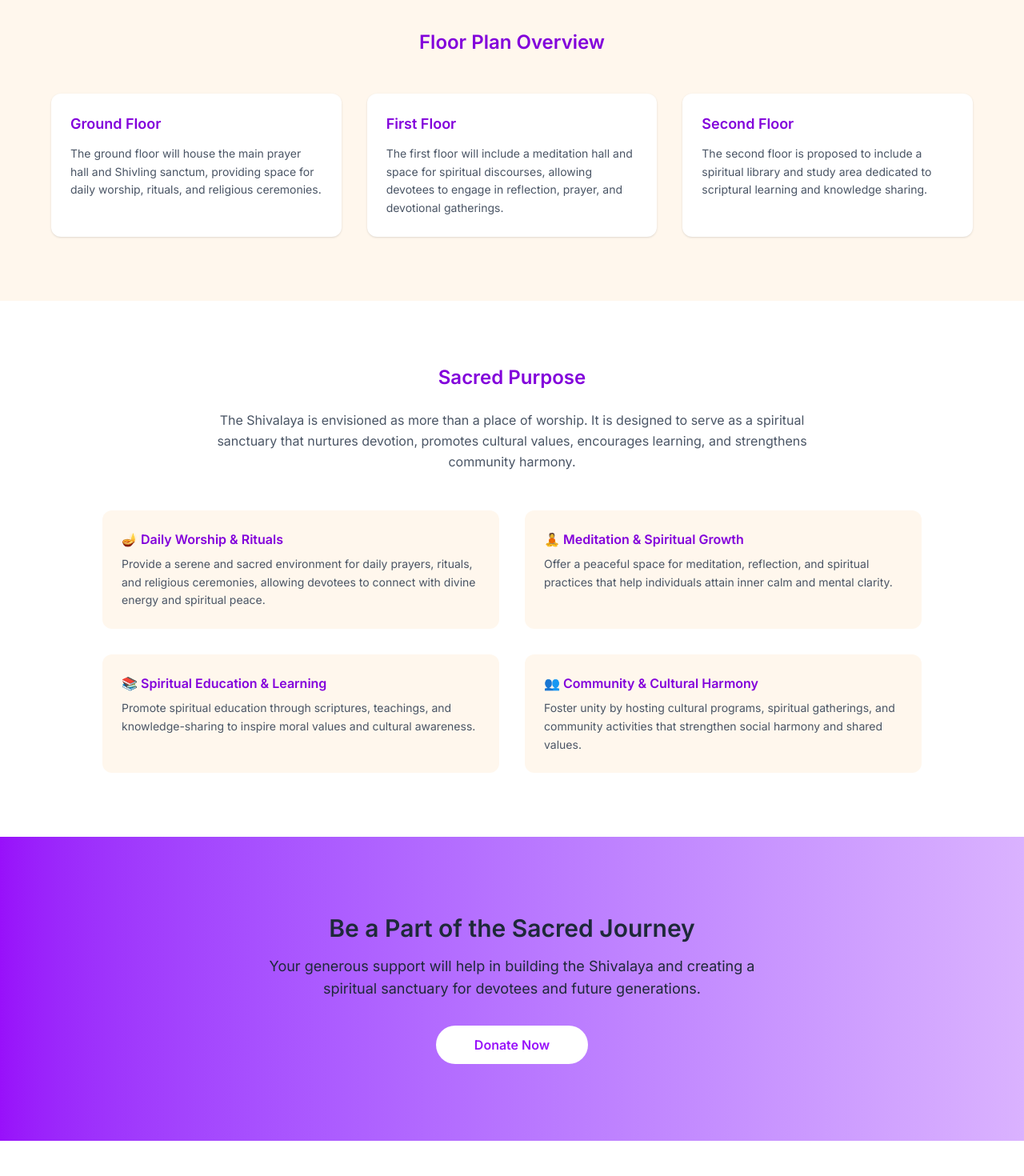
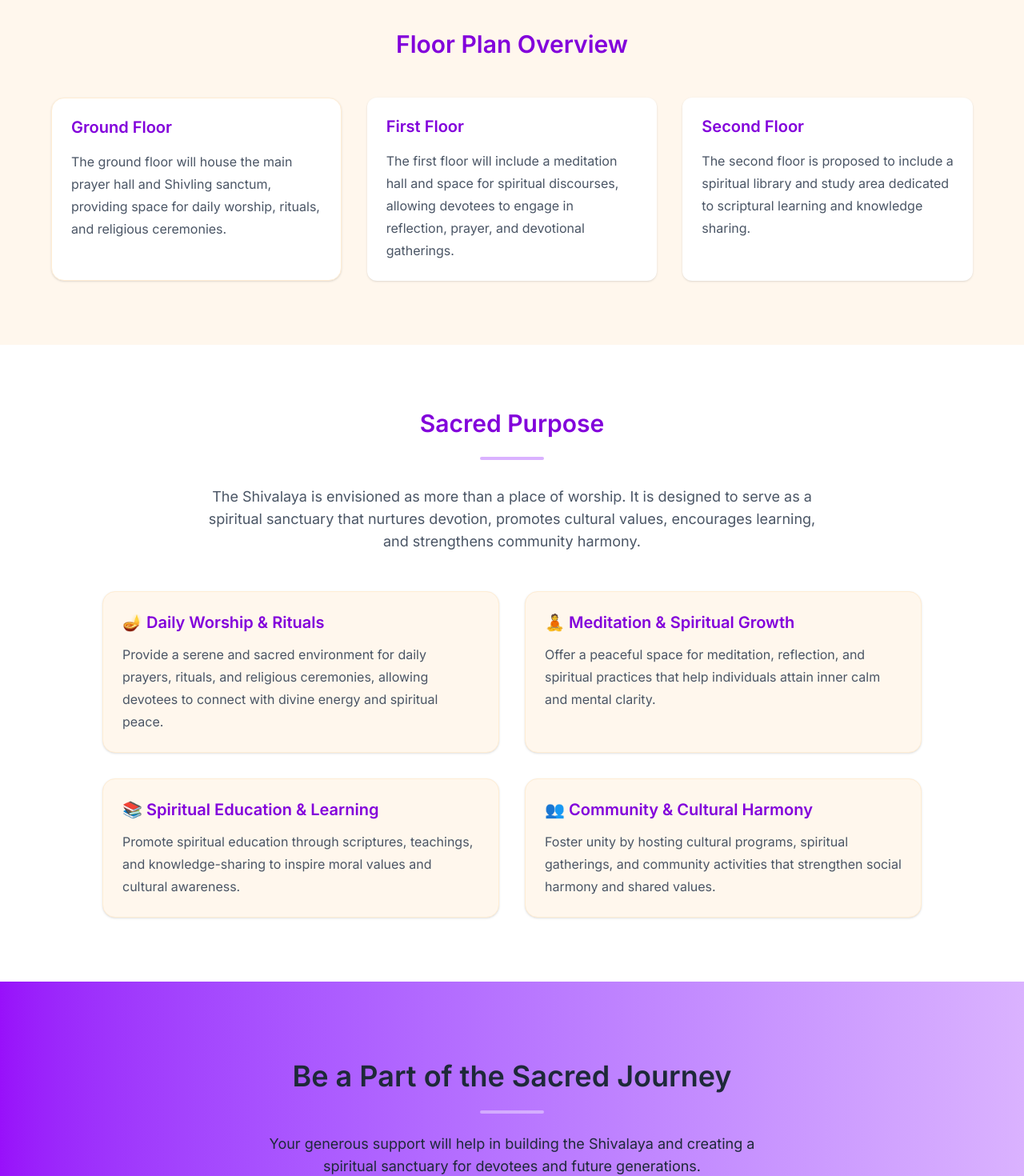
Before and after one commit to PathakAnshika/ShivTempleWebsite, a Next.js app: page /shivalaya in a window 1280 px wide. Shown: the part 1900-3370 px from the top of the page at 80% size. Before the commit the page ends 3326 px from the top, so only its background shows below. Built offline with nearby package versions, Linux system fonts and the light colour scheme.

Commit message:
Upgrade Next.js to fix security vulnerability

```diff
--- a/app/shivalaya/page.jsx
+++ b/app/shivalaya/page.jsx
@@ -115,18 +115,18 @@ export default function ShivalayaPage() {
 </section>
 
       {/* FLOOR PLAN */}
-      <section className="py-20 bg-orange-50 px-6">
-        <h2 className="text-2xl font-semibold text-center mb-12 text-purple-700">
+      <section className="py-14 sm:py-20 bg-orange-50 px-4 sm:px-6">
+        <h2 className=" text-xl sm:text-2xl md:text-3xl font-semibold text-center mb-8 sm:mb-12 text-purple-700 leading-tight ">
   Floor Plan Overview
 </h2>
 
-        <div className="grid md:grid-cols-3 gap-8 max-w-6xl mx-auto">
+        <div className="grid grid-cols-1 md:grid-cols-3 gap-5 sm:gap-8 max-w-6xl mx-auto">
 
-          <div className="bg-white p-6 rounded-xl shadow-sm">
-            <h3 className="font-semibold text-lg text-purple-700 mb-3">
+          <div className=" bg-white p-5 sm:p-6 rounded-2xl border border-orange-100 shadow-sm hover:shadow-lg hover:-translate-y-1 transition-all duration-300">
+          <h3 className=" text-lg sm:text-xl font-semibold text-purple-700 mb-3 sm:mb-4 leading-tight ">
   Ground Floor
 </h3>
-            <p className="text-gray-600 text-sm leading-relaxed">
+            <p className=" text-gray-600 text-sm sm:text-base leading-7 ">
               The ground floor will house the main prayer hall and Shivling
               sanctum, providing space for daily worship, rituals, and
               religious ceremonies.
@@ -134,10 +134,10 @@ export default function ShivalayaPage() {
           </div>
 
           <div className="bg-white p-6 rounded-xl shadow-sm">
-            <h3 className="font-semibold text-lg text-purple-700 mb-3">
+           <h3 className=" text-lg sm:text-xl font-semibold text-purple-700 mb-3 sm:mb-4 leading-tight ">
   First Floor
 </h3>
-            <p className="text-gray-600 text-sm leading-relaxed">
+             <p className=" text-gray-600 text-sm sm:text-base leading-7 ">
               The first floor will include a meditation hall and space for
               spiritual discourses, allowing devotees to engage in reflection,
               prayer, and devotional gatherings.
@@ -145,10 +145,10 @@ export default function ShivalayaPage() {
           </div>
 
           <div className="bg-white p-6 rounded-xl shadow-sm">
-            <h3 className="font-semibold text-lg text-purple-700 mb-3">
+            <h3 className=" text-lg sm:text-xl font-semibold text-purple-700 mb-3 sm:mb-4 leading-tight ">
   Second Floor
 </h3>
-            <p className="text-gray-600 text-sm leading-relaxed">
+             <p className=" text-gray-600 text-sm sm:text-base leading-7 ">
               The second floor is proposed to include a spiritual library and
               study area dedicated to scriptural learning and knowledge sharing.
             </p>
@@ -157,83 +157,148 @@ export default function ShivalayaPage() {
         </div>
       </section>
 
-     <section className="py-20 px-6 bg-white">
+     <section className="py-14 sm:py-20 px-4 sm:px-6 bg-white">
   <div className="max-w-5xl mx-auto text-center">
 
-    <h2 className="text-2xl font-semibold text-purple-700 mb-6">
+    {/* Heading */}
+    <h2
+      className=" text-xl sm:text-2xl md:text-3xl font-semibold text-purple-700 mb-4 sm:mb-6 ">
       Sacred Purpose
     </h2>
 
-    <p className="text-gray-600 max-w-3xl mx-auto mb-12 leading-relaxed">
+    {/* Divider */}
+    <div className="w-16 sm:w-20 h-1 bg-purple-300 mx-auto rounded-full mb-6 sm:mb-8"></div>
+
+    {/* Description */}
+    <p
+      className=" text-gray-600 text-sm sm:text-base md:text-lg max-w-3xl mx-auto mb-8 sm:mb-12 leading-7 sm:leading-relaxedpx-2"
+    >
       The Shivalaya is envisioned as more than a place of worship. It is designed
       to serve as a spiritual sanctuary that nurtures devotion, promotes cultural
       values, encourages learning, and strengthens community harmony.
    </p>
 
-    <div className="grid md:grid-cols-2 gap-8 text-left">
+    <div className="grid grid-cols-1 md:grid-cols-2 gap-5 sm:gap-8 text-left">
 
-      <div className="bg-orange-50 p-6 rounded-xl">
-        <h3 className="font-semibold text-purple-700 mb-2">
+  <div className="bg-orange-50 p-5 sm:p-6 rounded-2xl border border-orange-100 shadow-sm hover:shadow-md transition">
+    <h3 className="text-lg sm:text-xl font-semibold text-purple-700 mb-3">
       🪔 Daily Worship & Rituals
     </h3>
-        <p className="text-gray-600 text-sm leading-relaxed">
+
+    <p className="text-gray-600 text-sm sm:text-base leading-7">
       Provide a serene and sacred environment for daily prayers, rituals,
       and religious ceremonies, allowing devotees to connect with divine
       energy and spiritual peace.
     </p>
   </div>
 
-      <div className="bg-orange-50 p-6 rounded-xl">
-        <h3 className="font-semibold text-purple-700 mb-2">
+  <div className="bg-orange-50 p-5 sm:p-6 rounded-2xl border border-orange-100 shadow-sm hover:shadow-md transition">
+    <h3 className="text-lg sm:text-xl font-semibold text-purple-700 mb-3">
       🧘 Meditation & Spiritual Growth
     </h3>
-        <p className="text-gray-600 text-sm leading-relaxed">
+
+    <p className="text-gray-600 text-sm sm:text-base leading-7">
       Offer a peaceful space for meditation, reflection, and spiritual
       practices that help individuals attain inner calm and mental clarity.
     </p>
   </div>
 
-      <div className="bg-orange-50 p-6 rounded-xl">
-        <h3 className="font-semibold text-purple-700 mb-2">
+  <div className="bg-orange-50 p-5 sm:p-6 rounded-2xl border border-orange-100 shadow-sm hover:shadow-md transition">
+    <h3 className="text-lg sm:text-xl font-semibold text-purple-700 mb-3">
       📚 Spiritual Education & Learning
     </h3>
-        <p className="text-gray-600 text-sm leading-relaxed">
+
+    <p className="text-gray-600 text-sm sm:text-base leading-7">
       Promote spiritual education through scriptures, teachings, and
       knowledge-sharing to inspire moral values and cultural awareness.
     </p>
   </div>
 
-      <div className="bg-orange-50 p-6 rounded-xl">
-        <h3 className="font-semibold text-purple-700 mb-2">
+  <div className="bg-orange-50 p-5 sm:p-6 rounded-2xl border border-orange-100 shadow-sm hover:shadow-md transition">
+    <h3 className="text-lg sm:text-xl font-semibold text-purple-700 mb-3">
       👥 Community & Cultural Harmony
     </h3>
-        <p className="text-gray-600 text-sm leading-relaxed">
+
+    <p className="text-gray-600 text-sm sm:text-base leading-7">
       Foster unity by hosting cultural programs, spiritual gatherings,
       and community activities that strengthen social harmony and shared values.
     </p>
 </div>
-
     </div>
   </div>
 </section>
 
       {/* DONATION */}
-     <section className="py-24 text-center bg-gradient-to-r from-purple-600 to-purple-300 text-gray-800">
-        <h3 className="text-3xl font-semibold mb-4">
+<section
+  className="
+    py-14 sm:py-20 md:py-24
+    px-4 sm:px-6
+    text-center
+    bg-gradient-to-r
+    from-purple-600
+    to-purple-300
+    text-gray-800
+  "
+>
+  <div className="max-w-4xl mx-auto">
+
+    <h3
+      className="
+        text-2xl
+        sm:text-3xl
+        md:text-4xl
+        font-semibold
+        mb-4 sm:mb-5
+        leading-tight
+      "
+    >
       Be a Part of the Sacred Journey
     </h3>
 
-        <p className="mb-8 text-lg max-w-2xl mx-auto">
+    <div className="w-16 sm:w-20 h-1 bg-white/40 mx-auto rounded-full mb-5 sm:mb-6"></div>
+
+    <p
+      className="
+        text-sm
+        sm:text-base
+        md:text-lg
+        max-w-2xl
+        mx-auto
+        mb-6 sm:mb-8
+        leading-7
+        px-2
+      "
+    >
       Your generous support will help in building the Shivalaya and
       creating a spiritual sanctuary for devotees and future generations.
     </p>
 
     <button
       onClick={() => router.push("/donate")}
-          className="px-12 py-3 bg-white text-purple-600 font-semibold rounded-full hover:scale-105 transition"
+      className="
+        px-6 sm:px-10 md:px-12
+        py-2.5 sm:py-3.5
+
+        text-sm sm:text-base
+
+        bg-white
+        text-purple-600
+        font-semibold
+
+        rounded-full
+
+        shadow-lg
+        hover:shadow-xl
+        hover:scale-105
+        active:scale-95
+
+        transition-all
+      "
     >
       Donate Now
     </button>
+
+  </div>
 </section>
 
     </main>
```
Lines whose indentation alone changed are shown as unchanged.
